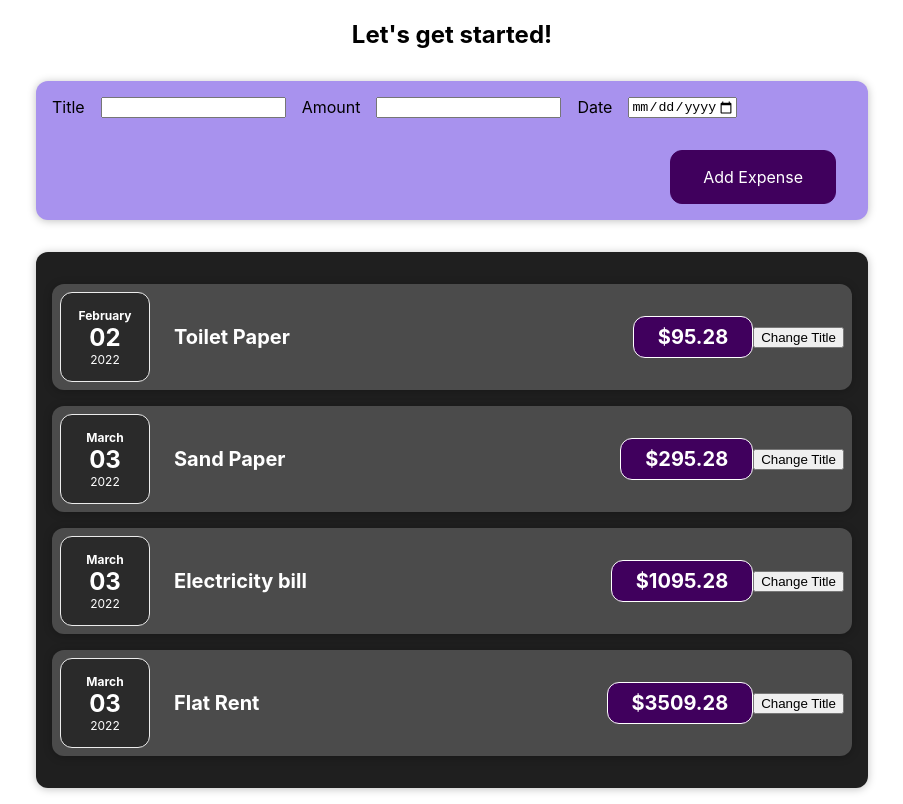
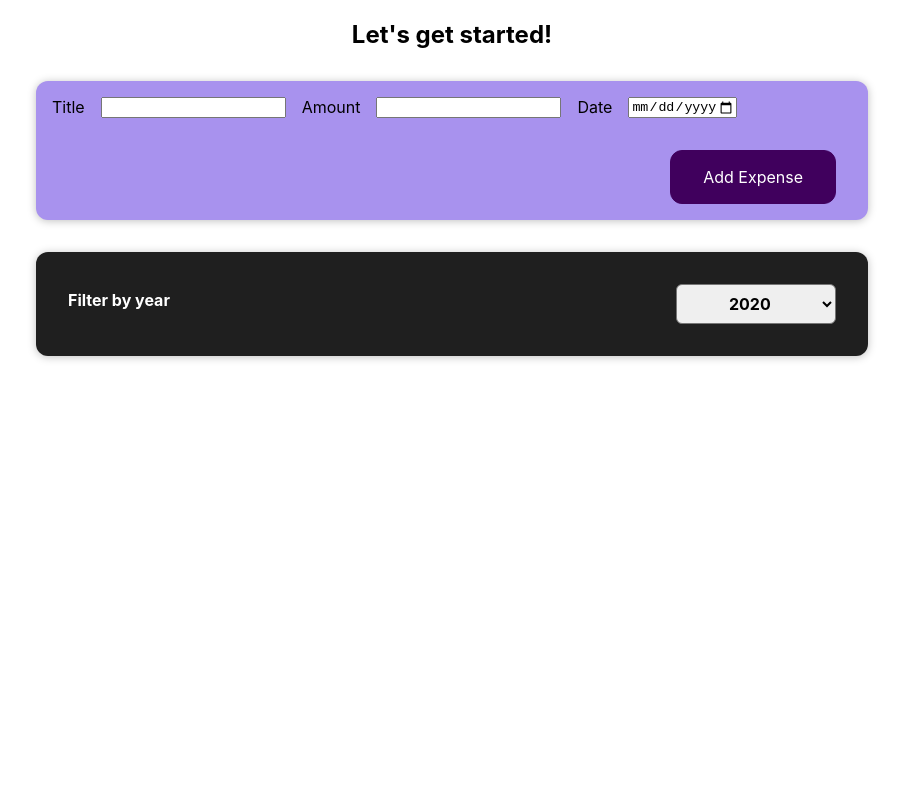
Before and after one commit to surajkumar54985/udemy-react-project1, a React (Create React App) app: page / in a window 1280 px wide. Shown: the whole page, without its empty margins (188-1091 px from the left). Built offline with nearby package versions, Linux system fonts and the light colour scheme.

Commit message:
Added new item feature and filtering option by year using map function of react js

```diff
--- a/src/App.js
+++ b/src/App.js
@@ -1,10 +1,11 @@
 import logo from './logo.svg';
+import React, {useState} from 'react';
 import './App.css';
 import Expenses from './components/Expenses/Expenses';
 import NewExpense from './components/newExpense/newExpense';
+import ExpensesFilter from './components/Expenses/ExpensesFilter';
 
-const App = () => {
-  const expenses = [
+const DUMMY_EXPENSES = [
   {
     id:'i1',
     title:'Toilet Paper',
@@ -27,10 +28,24 @@ const App = () => {
     date: new Date(2022,2,5),
   }
 ]
+
+const App = () => {
+  const [expenses,setExpenses] = useState(DUMMY_EXPENSES);
+  const addExpenseHandler = (expense) => {
+    console.log(expense);
+    // setExpenses([...expenses , expense]);
+    // setExpenses([expense, ...expenses]);
+    setExpenses((prevExpenses) => {
+      // return [...prevExpenses , expense];
+      return [expense, ...expenses];
+    });
+  };
+
+
   return (
     <div className="App">
         <h2>Let's get started!</h2>
-        <NewExpense />
+        <NewExpense onAddExpense={addExpenseHandler} />
         <Expenses items={expenses} />
     </div>
   );
--- a/src/components/Expenses/Expenses.js
+++ b/src/components/Expenses/Expenses.js
@@ -1,31 +1,29 @@
 import ExpenseItem from "./ExpenseItem";
 import './Expenses.css';
 import Card from "../UI/Card";
+import ExpensesFilter from "./ExpensesFilter";
+import { useState } from "react";
 
 const Expenses = (props) => {
+    const [filteredYear , setFilteredYear] = useState('2020');
+
+    const filterChangeHandler = selectedYear => {
+        setFilteredYear(selectedYear);
+    };
+
+    const filteredExpenses = props.items.filter(Expense => {
+        return Expense.date.getFullYear().toString() === filteredYear;
+    });
+
     return (
-        <Card className="expenses">
-            <ExpenseItem
-            title = {props.items[0].title}
-            amount = {props.items[0].amount}
-            date = {props.items[0].date}
-            ></ExpenseItem>
-            <ExpenseItem
-            title = {props.items[1].title}
-            amount = {props.items[1].amount}
-            date = {props.items[1].date}
-            ></ExpenseItem>
-            <ExpenseItem
-            title = {props.items[2].title}
-            amount = {props.items[2].amount}
-            date = {props.items[2].date}
-            ></ExpenseItem>
-            <ExpenseItem
-            title = {props.items[3].title}
-            amount = {props.items[3].amount}
-            date = {props.items[3].date}
-            ></ExpenseItem>
-        </Card>
+        <div>
+            <Card className="expenses">
+                <ExpensesFilter selected={filteredYear} onChangeFilter={filterChangeHandler} />
+                {filteredExpenses.map((Expense) => (
+                    <ExpenseItem key={Expense.id} title={Expense.title} amount={Expense.amount} date={Expense.date} />
+                ))}
+            </Card>
+        </div>
     );
 }
 
--- /dev/null
+++ b/src/components/Expenses/ExpensesFilter.css
@@ -0,0 +1,24 @@
+.expenses-filter {
+    color: white;
+    padding: 0 1rem;
+}
+
+.expenses-filter__control {
+    display: flex;
+    width: 100%;
+    align-items: center;
+    justify-content: space-between;
+    margin: 1rem 0;
+}
+
+.expenses-filter label {
+    font-weight: bold;
+    margin-bottom: 0.5rem;
+}
+
+.expenses-filter select {
+    font: inherit;
+    padding: 0.5rem 3rem;
+    font-weight: bold;
+    border-radius: 6px;
+}
--- /dev/null
+++ b/src/components/Expenses/ExpensesFilter.js
@@ -0,0 +1,25 @@
+import React from 'react';
+
+import './ExpensesFilter.css';
+
+const ExpensesFilter = (props) => {
+  const dropDownChangeHandler = (event) => {
+    props.onChangeFilter(event.target.value);
+  }
+
+  return (
+    <div className='expenses-filter'>
+      <div className='expenses-filter__control'>
+        <label>Filter by year</label>
+        <select value={props.selected} onChange={dropDownChangeHandler}>
+          <option value='2022'>2022</option>
+          <option value='2021'>2021</option>
+          <option value='2020'>2020</option>
+          <option value='2019'>2019</option>
+        </select>
+      </div>
+    </div>
+  );
+};
+
+export default ExpensesFilter;
--- a/src/components/newExpense/expenseForm.js
+++ b/src/components/newExpense/expenseForm.js
@@ -2,7 +2,7 @@ import React, { useState } from 'react';
 
 import './expenseForm.css';
 
-const ExpenseForm = () => {
+const ExpenseForm = (props) => {
     const [enteredTitle, setEnteredTitle] = useState('');
     const [enteredAmount, setEnteredAmount] = useState('');
     const [enteredDate, setEnteredDate] = useState('');
@@ -43,19 +43,36 @@ const ExpenseForm = () => {
         // });
     };
 
-    return <form>
+    const submitHandler = (event) => {
+        event.preventDefault();
+
+        const expenseData = {
+            title: enteredTitle,
+            amount: enteredAmount,
+            date: new Date(enteredDate)
+        };
+        props.onSaveExpenseData(expenseData);
+
+        setEnteredTitle('');
+        setEnteredAmount('');
+        setEnteredDate('');
+
+        // console.log(expenseData);
+    }
+
+    return <form onSubmit={submitHandler}>
         <div className='new-expense__controls'>
             <div className='new-expense__controls'>
                 <label>Title</label>
-                <input type='text' onChange={titleChangeHandler} />
+                <input type='text' value={enteredTitle} onChange={titleChangeHandler} />
             </div>
             <div className='new-expense__controls'>
                 <label>Amount</label>
-                <input type='number' min="0.01" steps="0.01" onChange={amountChangeHandler} />
+                <input type='number' min="0.01" steps="0.01" value={enteredAmount} onChange={amountChangeHandler} />
             </div>
             <div className='new-expense__controls'>
                 <label>Date</label>
-                <input type='date' min='2018-06-01' max='2022-06-01' onChange={dateChangeHandler} />
+                <input type='date' min='2018-06-01' max='2022-06-01' value={enteredDate} onChange={dateChangeHandler} />
             </div>
         </div>
         <div className='new-expense__actions'>
--- a/src/components/newExpense/newExpense.js
+++ b/src/components/newExpense/newExpense.js
@@ -4,11 +4,20 @@ import ExpenseForm from './expenseForm';
 
 import './newExpense.css';
 
-const NewExpense = () => {
+const NewExpense = (props) => {
+    const saveExpenseDataHandler = (enteredExpenseData) => {
+        const expenseData = {
+            ...enteredExpenseData,
+            id:Math.random().toString()
+        };
+        // console.log(expenseData);
+        props.onAddExpense(expenseData);
+    };
+
     return (
         <div className='new-expense'>
-            <ExpenseForm />
+            <ExpenseForm onSaveExpenseData={saveExpenseDataHandler} />
         </div>
     );
-}
+};
 export default NewExpense;
```
Lines whose indentation alone changed are shown as unchanged.
